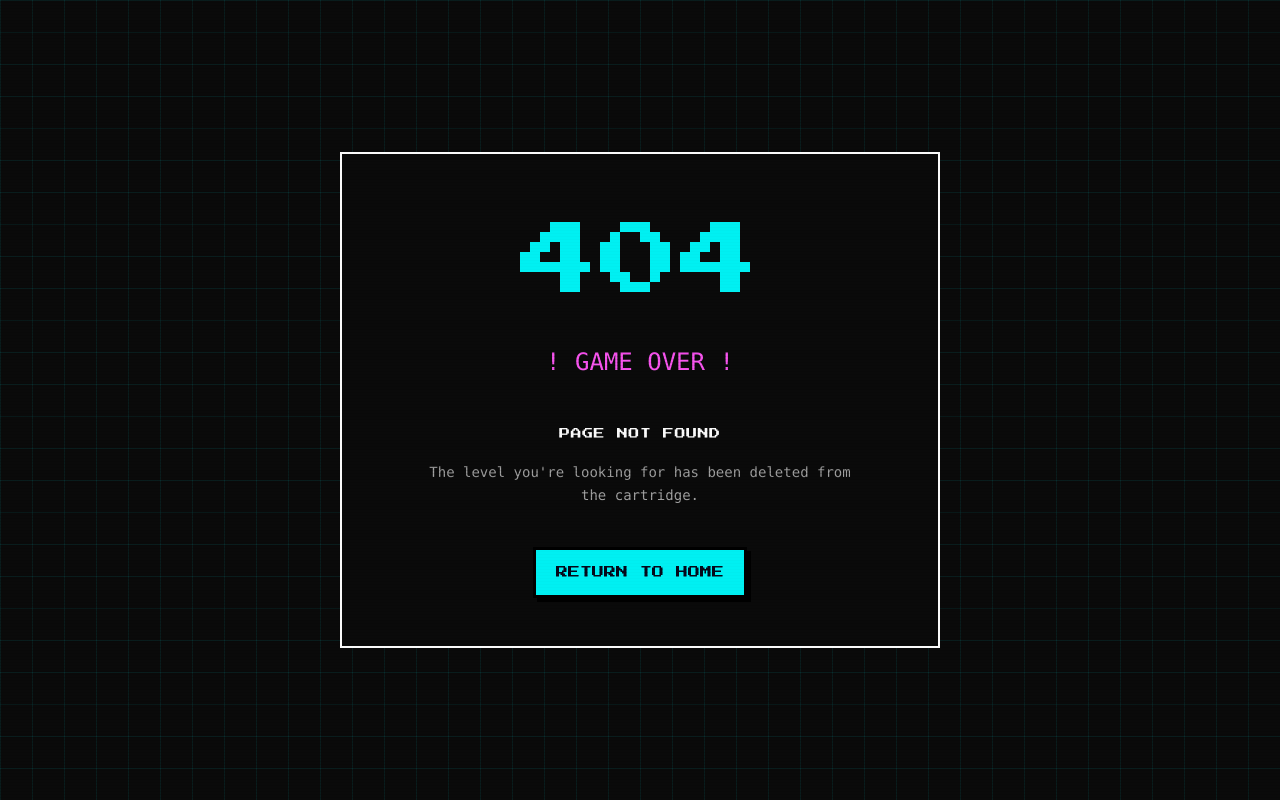
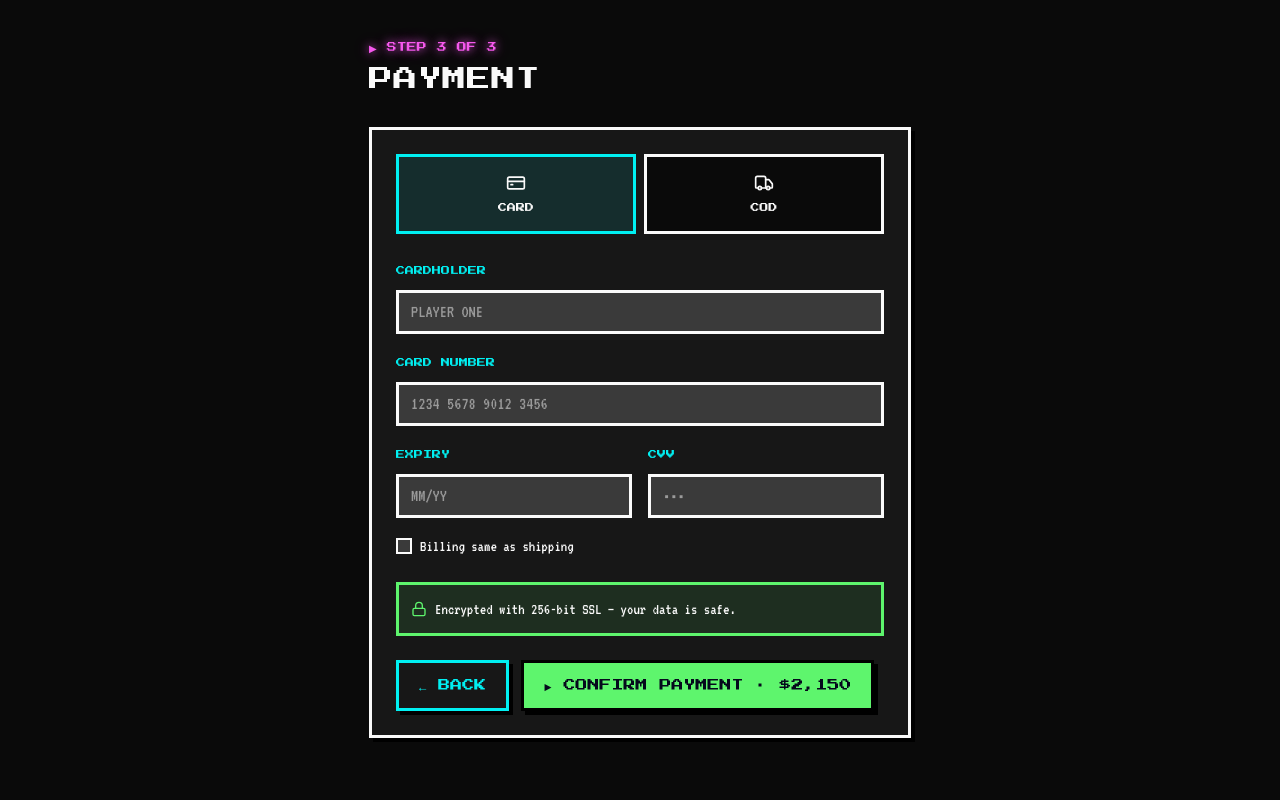
Before and after one commit to NQB37/PixelMart, a Next.js app in the folder frontend/: page /payment in a window 1280 px wide. Before the commit this address had no page. Built offline with nearby package versions, Linux system fonts and the light colour scheme.

Commit message:
feat(fe): add payment page

```diff
--- /dev/null
+++ b/frontend/app/(protected)/payment/page.tsx
@@ -0,0 +1,72 @@
+import { PixelButton } from '@/components/shared/PixelButton';
+import { CreditCard, Truck, Lock } from 'lucide-react';
+import Link from 'next/link';
+
+export default function PaymentPage() {
+  const methods = [
+    { i: CreditCard, t: 'CARD' },
+    { i: Truck, t: 'COD' },
+  ];
+  return (
+    <div className='mx-auto max-w-3xl px-4 py-10'>
+      <div className='font-pixel text-[10px] text-neon-pink glow-pink'>
+        ▶ STEP 3 OF 3
+      </div>
+      <h1 className='mt-2 font-pixel text-2xl'>PAYMENT</h1>
+
+      <div className='mt-8 border-[3px] border-foreground bg-card p-6 pixel-shadow'>
+        <div className='grid grid-cols-1 gap-2 md:grid-cols-2'>
+          {methods.map(({ i: Icon, t }, idx) => (
+            <button
+              key={t}
+              className={`flex flex-col items-center gap-2 border-[3px] p-4 ${idx === 0 ? 'border-neon-cyan bg-neon-cyan/10' : 'border-foreground bg-background'}`}
+            >
+              <Icon className='h-5 w-5' />
+              <span className='font-pixel text-[9px]'>{t}</span>
+            </button>
+          ))}
+        </div>
+
+        <div className='mt-6 grid gap-4'>
+          <Field label='CARDHOLDER' placeholder='PLAYER ONE' />
+          <Field label='CARD NUMBER' placeholder='1234 5678 9012 3456' />
+          <div className='grid grid-cols-2 gap-4'>
+            <Field label='EXPIRY' placeholder='MM/YY' />
+            <Field label='CVV' placeholder='•••' />
+          </div>
+          <label className='flex items-center gap-2 font-retro text-base'>
+            <span className='grid h-4 w-4 place-items-center border-2 border-foreground bg-input' />
+            Billing same as shipping
+          </label>
+        </div>
+
+        <div className='mt-6 flex items-center gap-2 border-[3px] border-neon-green bg-neon-green/10 p-3 font-retro text-base'>
+          <Lock className='h-4 w-4 text-neon-green' /> Encrypted with 256-bit
+          SSL — your data is safe.
+        </div>
+
+        <div className='mt-6 flex flex-wrap gap-3'>
+          <Link href='/checkout'>
+            <PixelButton variant='ghost'>← BACK</PixelButton>
+          </Link>
+          <PixelButton variant='green'>► CONFIRM PAYMENT · $2,150</PixelButton>
+        </div>
+      </div>
+    </div>
+  );
+}
+
+function Field({
+  label,
+  ...rest
+}: { label: string } & React.InputHTMLAttributes<HTMLInputElement>) {
+  return (
+    <label className='block'>
+      <span className='font-pixel text-[9px] text-neon-cyan'>{label}</span>
+      <input
+        {...rest}
+        className='mt-2 h-11 w-full border-[3px] border-foreground bg-input px-3 font-retro text-lg outline-none focus:border-neon-cyan'
+      />
+    </label>
+  );
+}
```
